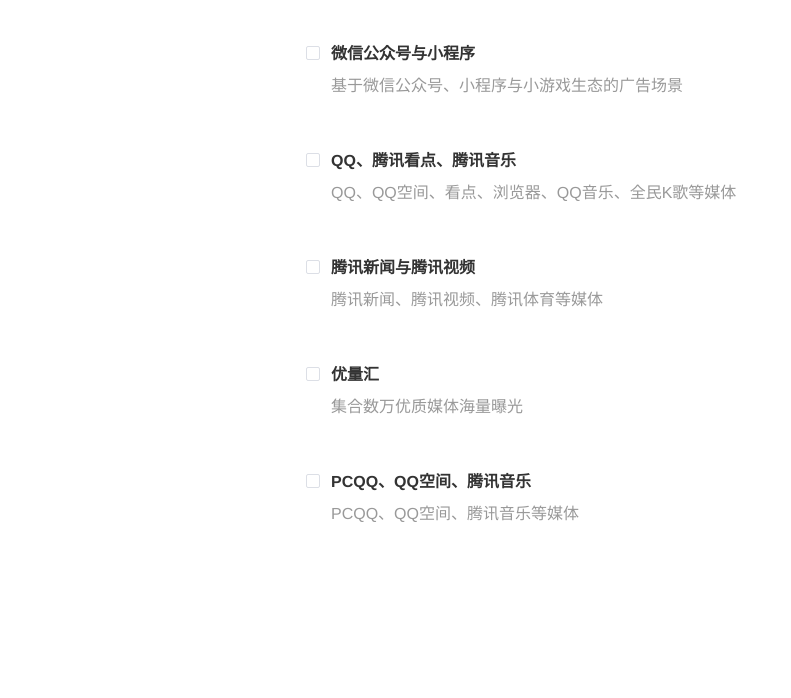
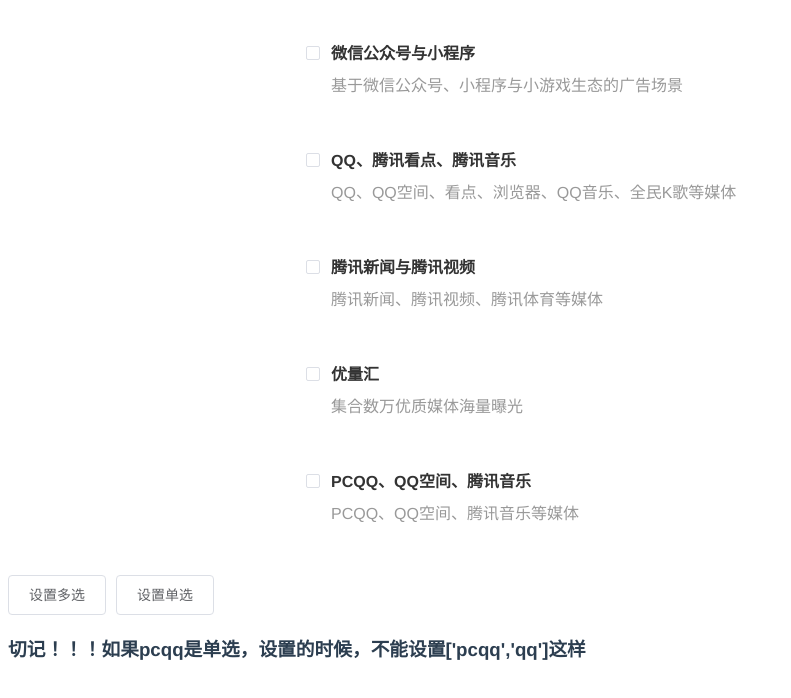
Before and after one commit to yuuer00/demos, a Vue app: page /#/ in a window 1280 px wide. Shown: the top 698 px of the page, without its empty margins (0-791 px from the left). Built offline with nearby package versions, Linux system fonts and the light colour scheme.

Commit message:
封装v-model

```diff
--- a/src/components/selection/index.vue
+++ b/src/components/selection/index.vue
@@ -36,15 +36,24 @@
 </template>
 
 <script>
-
 export default {
-  props: ["setting"],
+  props: ["setting", "value"],
   data() {
     return {
-      checkSite: [],
       // 目前选中的是否单选
       isRadio: false
     };
+  },
+  computed: {
+    checkSite: {
+      get() {
+        return this.value;
+      },
+      set(val) {
+        this.$emit("input", val);
+        this.$emit("change", val);
+      }
+    }
   },
   methods: {
     // 传入字符串（'pcqq'）或数据（['pcqq','app']）
@@ -65,35 +74,30 @@
         this.isRadio = true;
       }
       if (item.type === "1") {
-        if (this.isRadio) {
-          this.checkSite = [];
-        }
         if (this.isCheck(item.site)) {
           this.checkSite = this.checkSite.filter(
             site => item.site.indexOf(site) < 0
           );
         } else {
-          this.checkSite = this.checkSite.concat(item.site);
+          if (this.isRadio) {
+            this.checkSite = [].concat(item.site);
+          } else {
+            this.checkSite = this.checkSite.concat(item.site);
+          }
         }
         this.isRadio = false;
       }
     },
     handleChildChange(check, site) {
       if (check) {
-        this.checkSite.push(site);
+        this.checkSite = this.checkSite.concat(site);
       } else {
         this.checkSite = this.checkSite.filter(item => item !== site);
       }
     }
-  },
-  watch: {
-    checkSite(val) {
-      this.$emit("change", val);
-    }
   }
 };
 </script>
-
 <style lang="less" scoped>
 .selection {
   .selection_list {
--- a/src/views/Home.vue
+++ b/src/views/Home.vue
@@ -11,8 +11,15 @@
     </div>
     <!-- {{ checkedValue }} -->
     <div style="margin: 20px auto;width:700px;">
-      <selection :setting="mock" @change="handleSelectionChange"></selection>
+      <selection
+        :setting="mock"
+        @change="handleSelectionChange"
+        v-model="checkSite"
+      ></selection>
     </div>
+    <el-button @click="checkSite = ['qq', 'app', 'ios']">设置多选</el-button>
+    <el-button @click="checkSite = ['pcqq']">设置单选</el-button>
+    <h3>切记！！！如果pcqq是单选，设置的时候，不能设置['pcqq','qq']这样</h3>
   </div>
 </template>
 
@@ -65,6 +72,7 @@
   data() {
     return {
       mock,
+      checkSite: [],
       checkedValue: [],
       options: options,
       props: { multiple: true, value: "id", label: "name", children: "child" },
@@ -84,6 +92,7 @@
   methods: {
     handleSelectionChange(val) {
       console.log("handleSelectionChange", val);
+      console.log("this.checkSite", this.checkSite);
     }
   }
 };
```
